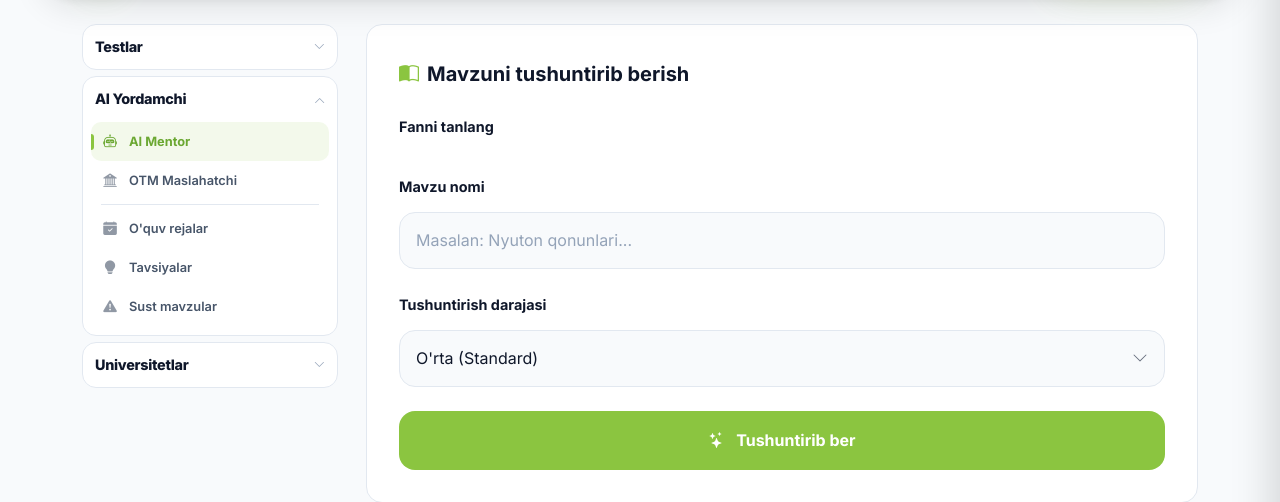
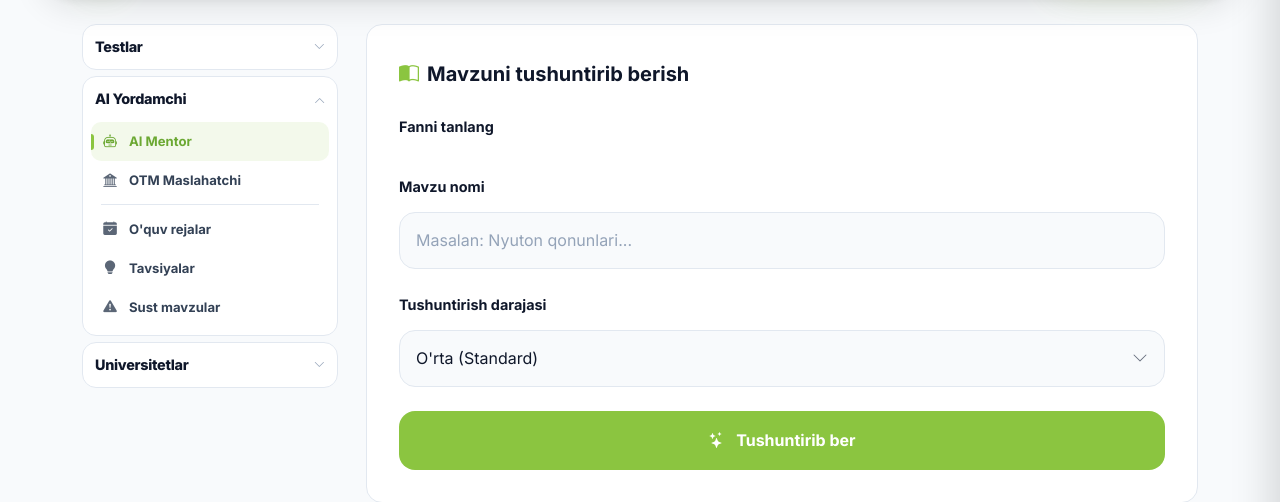
Before and after one commit to davronovuz/testmakon, a Django app: template templates/ai_core/ai_tutor.html in a window 1280 px wide. Shown: the part 82-584 px from the top of the page. Run offline with Django 5.2, Linux system fonts and the light colour scheme; the template is opened without the code that fills it, so the values that code supplies are empty.

Commit message:
UI: improve sidebar text readability
- font-weight: 500/600 → 700 (bolder, easier to read)
- color: dark-600 → dark-700 (higher contrast)
- icon opacity: 0.6 → 0.8 (more visible)
- hover bg: gray-50 → gray-100 (clearer feedback)
- dark mode text: 94A3B8 → CBD5E1 (better contrast)

Co-Authored-By: Claude Sonnet 4.6 <noreply@anthropic.com>

```diff
--- a/templates/competitions/_sidebar_css.html
+++ b/templates/competitions/_sidebar_css.html
@@ -55,9 +55,9 @@
         padding: 0.6rem 0.75rem;
         border-radius: 10px;
         text-decoration: none;
-        color: var(--dark);
+        color: var(--dark-700);
         font-size: 0.875rem;
-        font-weight: 500;
+        font-weight: 700;
         transition: all 0.2s;
         margin-bottom: 0.125rem;
         position: relative;
--- a/templates/includes/_sidebar_css.html
+++ b/templates/includes/_sidebar_css.html
@@ -119,9 +119,9 @@
     padding: 8px 10px;
     border-radius: 10px;
     text-decoration: none;
-    color: var(--dark-600);
-    font-size: 0.8rem;
-    font-weight: 600;
+    color: var(--dark-700);
+    font-size: 0.82rem;
+    font-weight: 700;
     transition: all 0.15s ease;
     position: relative;
 }
@@ -130,7 +130,7 @@
     width: 18px;
     text-align: center;
     flex-shrink: 0;
-    opacity: 0.6;
+    opacity: 0.8;
 }
 .tl-nav-item span {
     flex: 1;
@@ -140,7 +140,7 @@
     white-space: nowrap;
 }
 .tl-nav-item:hover {
-    background: var(--gray-50);
+    background: var(--gray-100);
     color: var(--dark);
 }
 .tl-nav-item:hover i {
@@ -195,11 +195,11 @@
     color: #475569;
 }
 [data-theme="dark"] .tl-nav-item {
-    color: #94A3B8;
+    color: #CBD5E1;
 }
 [data-theme="dark"] .tl-nav-item:hover {
     background: #162032;
-    color: #E2E8F0;
+    color: #F1F5F9;
 }
 [data-theme="dark"] .tl-nav-item.active {
     background: rgba(139, 197, 64, 0.08);
--- a/templates/leaderboard/_sidebar_css.html
+++ b/templates/leaderboard/_sidebar_css.html
@@ -54,9 +54,9 @@
         padding: 0.6rem 0.75rem;
         border-radius: 10px;
         text-decoration: none;
-        color: var(--dark);
+        color: var(--dark-700);
         font-size: 0.875rem;
-        font-weight: 500;
+        font-weight: 700;
         transition: all 0.2s;
         margin-bottom: 0.125rem;
     }
```
